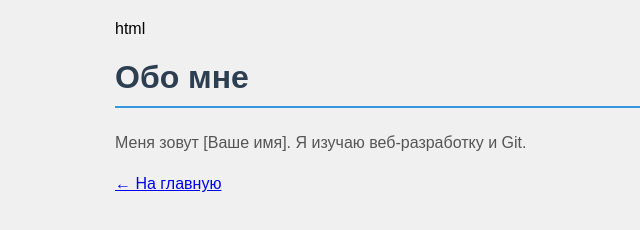
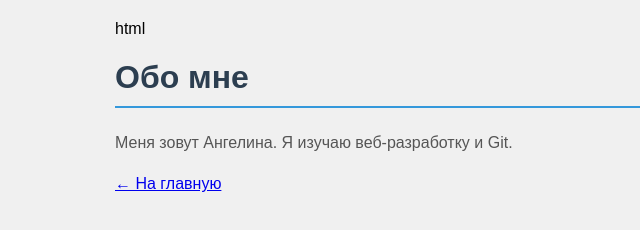
Before and after one commit to lolll87/bubochka, a plain HTML site: page about.html in a window 1280 px wide. Shown: the full height of the page, 125-765 px from the left. Drawn offline with Linux system fonts and the light colour scheme.

Commit message:
Добавили имя в about.html

```diff
--- a/about.html
+++ b/about.html
@@ -8,7 +8,7 @@ html
 </head>
 <body>
    <h1>Обо мне</h1>
-   <p>Меня зовут [Ваше имя]. Я изучаю веб-разработку и Git.</p>
+   <p>Меня зовут Ангелина. Я изучаю веб-разработку и Git.</p>
    <p><a href="index.html">← На главную</a></p>
 </body>
 </html>
```
